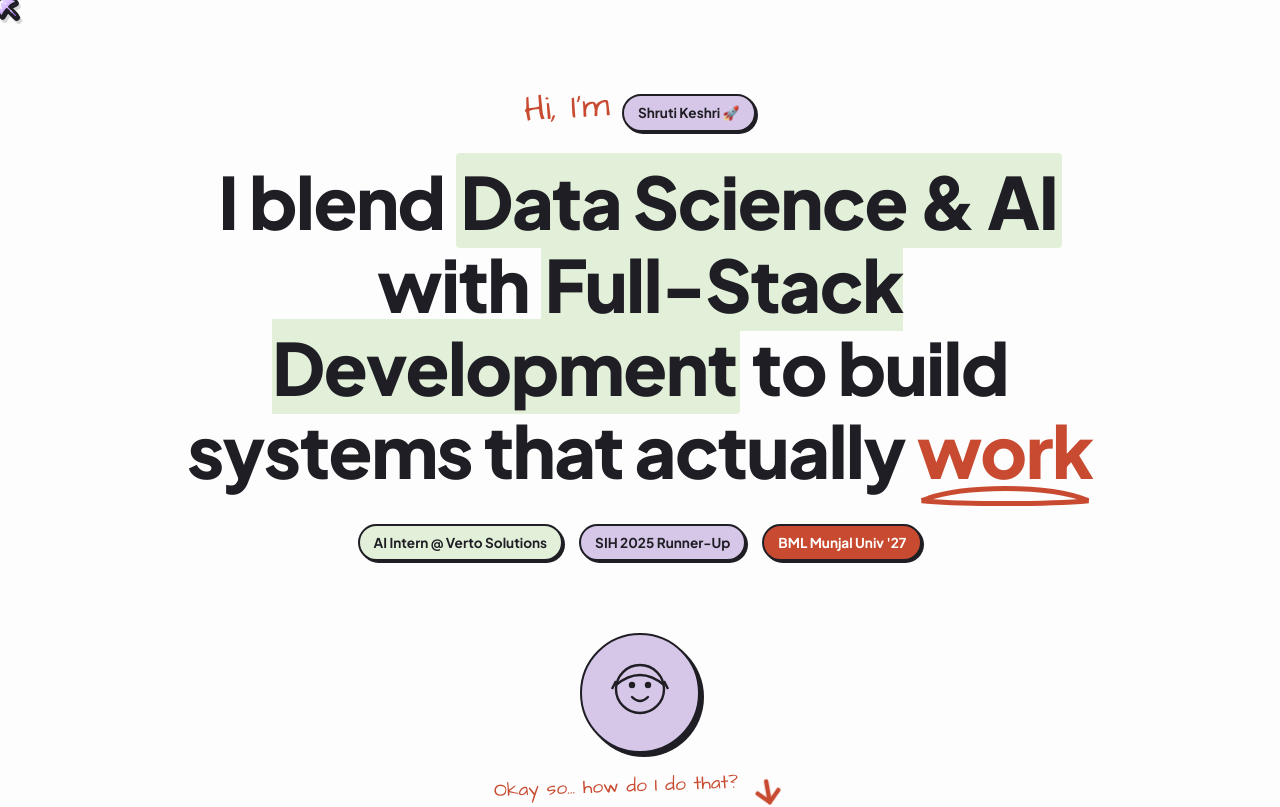
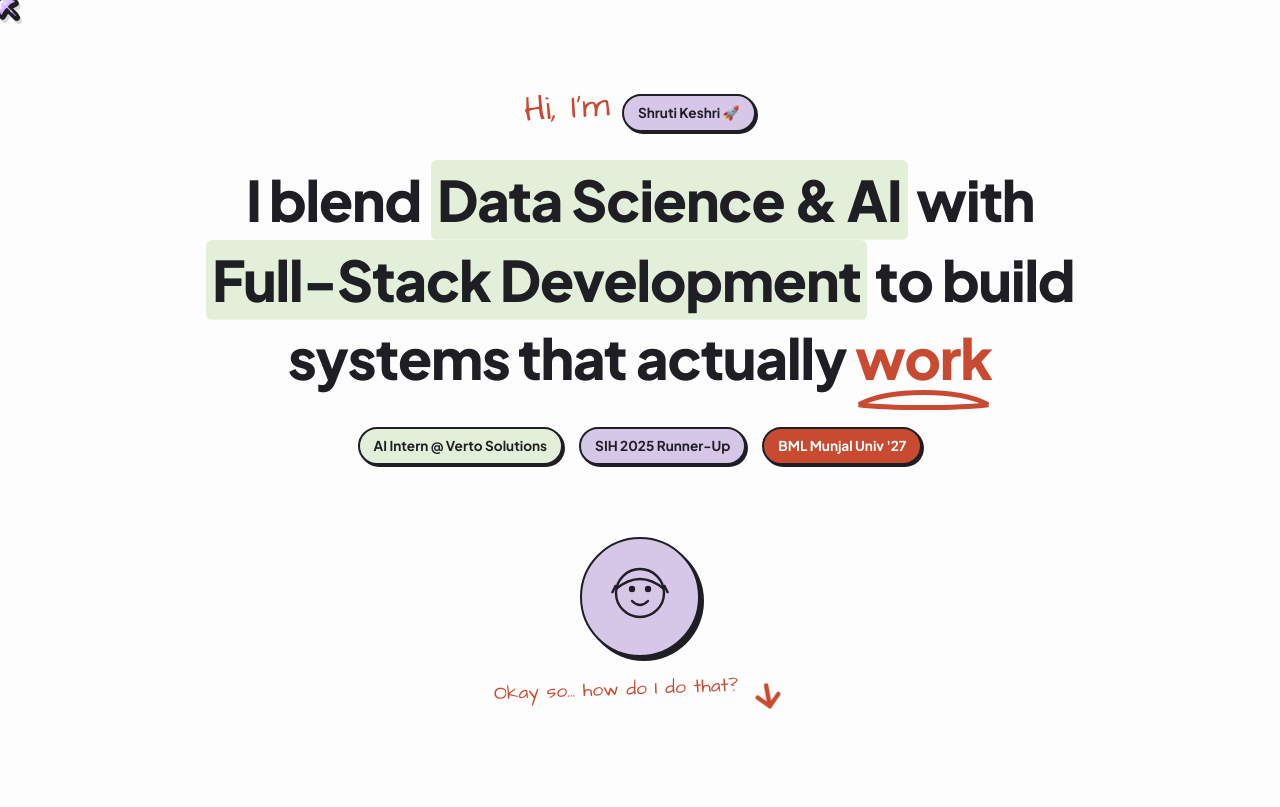
Before and after one commit to shruti906/Portfolio, a React (Vite) app: page / in a window 1280 px wide. Shown: the top 807 px of the page. Built offline with nearby package versions, Linux system fonts and the light colour scheme.

Commit message:
Refactor Hero: reduce headline font size, add staggered morph-inflate entrance animation, and animate highlights on hover

```diff
--- a/src/components/Hero.jsx
+++ b/src/components/Hero.jsx
@@ -9,8 +9,17 @@ export default function Hero() {
       </div>
 
       <h1 className="hero-headline">
-        I blend <span className="marker-highlight">Data Science & AI</span> with <span className="marker-highlight">Full-Stack Development</span> to build systems that actually{' '}
-        <span className="rust-text">
+        <span className="morph-inflate-word" style={{ animationDelay: '0.05s' }}>I</span>{' '}
+        <span className="morph-inflate-word" style={{ animationDelay: '0.12s' }}>blend</span>{' '}
+        <span className="morph-inflate-word marker-highlight" style={{ animationDelay: '0.22s' }}>Data Science & AI</span>{' '}
+        <span className="morph-inflate-word" style={{ animationDelay: '0.32s' }}>with</span>{' '}
+        <span className="morph-inflate-word marker-highlight" style={{ animationDelay: '0.42s' }}>Full-Stack Development</span>{' '}
+        <span className="morph-inflate-word" style={{ animationDelay: '0.52s' }}>to</span>{' '}
+        <span className="morph-inflate-word" style={{ animationDelay: '0.62s' }}>build</span>{' '}
+        <span className="morph-inflate-word" style={{ animationDelay: '0.72s' }}>systems</span>{' '}
+        <span className="morph-inflate-word" style={{ animationDelay: '0.82s' }}>that</span>{' '}
+        <span className="morph-inflate-word" style={{ animationDelay: '0.92s' }}>actually</span>{' '}
+        <span className="morph-inflate-word rust-text" style={{ animationDelay: '1.02s' }}>
           work
           <svg className="svg-annotation" viewBox="0 0 200 20" preserveAspectRatio="none">
             <path d="M5,15 C50,2 150,2 195,15 C150,18 50,18 5,15" stroke="#C84B31" strokeWidth="4" fill="none" />
--- a/src/index.css
+++ b/src/index.css
@@ -145,17 +145,51 @@ h1, h2, h3, h4, h5, h6 {
 
 /* Marker Highlights */
 .marker-highlight {
+  display: inline-block;
   background: linear-gradient(120deg, var(--sage-green) 0%, var(--sage-green) 100%);
   background-repeat: no-repeat;
   background-size: 0% 100%;
   background-position: 0 80%;
-  transition: background-size 1.2s cubic-bezier(0.25, 1, 0.5, 1);
-  padding: 2px 4px;
-  border-radius: 4px;
+  transition: transform 0.3s cubic-bezier(0.34, 1.56, 0.64, 1), box-shadow 0.3s ease, background-size 1.2s cubic-bezier(0.25, 1, 0.5, 1);
+  padding: 2px 6px;
+  border-radius: 6px;
+  transform-origin: center;
+}
+
+.marker-highlight:hover {
+  transform: scale(1.06) rotate(-1deg);
+  box-shadow: 4px 4px 0px var(--primary-charcoal);
+  background-size: 100% 100%;
 }
 
 .marker-highlight.highlighted {
   background-size: 100% 100%;
+}
+
+/* Morph-Inflate Animation */
+.morph-inflate-word {
+  display: inline-block;
+  opacity: 0;
+  transform-origin: center bottom;
+  animation: text-morph-inflate 0.75s cubic-bezier(0.34, 1.56, 0.64, 1) forwards;
+}
+
+@keyframes text-morph-inflate {
+  0% {
+    opacity: 0;
+    filter: blur(8px);
+    transform: scale(0.8) translateY(12px);
+  }
+  60% {
+    opacity: 0.9;
+    filter: blur(2px);
+    transform: scale(1.07) translateY(-3px);
+  }
+  100% {
+    opacity: 1;
+    filter: blur(0);
+    transform: scale(1) translateY(0);
+  }
 }
 
 /* ================= SECTION 1: HERO ================= */
@@ -184,11 +218,12 @@ h1, h2, h3, h4, h5, h6 {
 }
 
 .hero-headline {
-  font-size: 4.5rem;
+  font-size: 3.5rem;
   max-width: 950px;
   margin-bottom: 32px;
   position: relative;
   z-index: 2;
+  line-height: 1.35;
 }
 
 .hero-headline span.rust-text {
@@ -1528,7 +1563,7 @@ h1, h2, h3, h4, h5, h6 {
 /* ================= RESPONSIVE STYLES ================= */
 @media (max-width: 992px) {
   .hero-headline {
-    font-size: 3rem;
+    font-size: 2.7rem;
   }
   .case-study-row {
     grid-template-columns: 1fr;
@@ -1569,7 +1604,7 @@ h1, h2, h3, h4, h5, h6 {
     display: none !important;
   }
   .hero-headline {
-    font-size: 2.2rem;
+    font-size: 1.8rem;
   }
   .section-title {
     font-size: 2.2rem;
```
